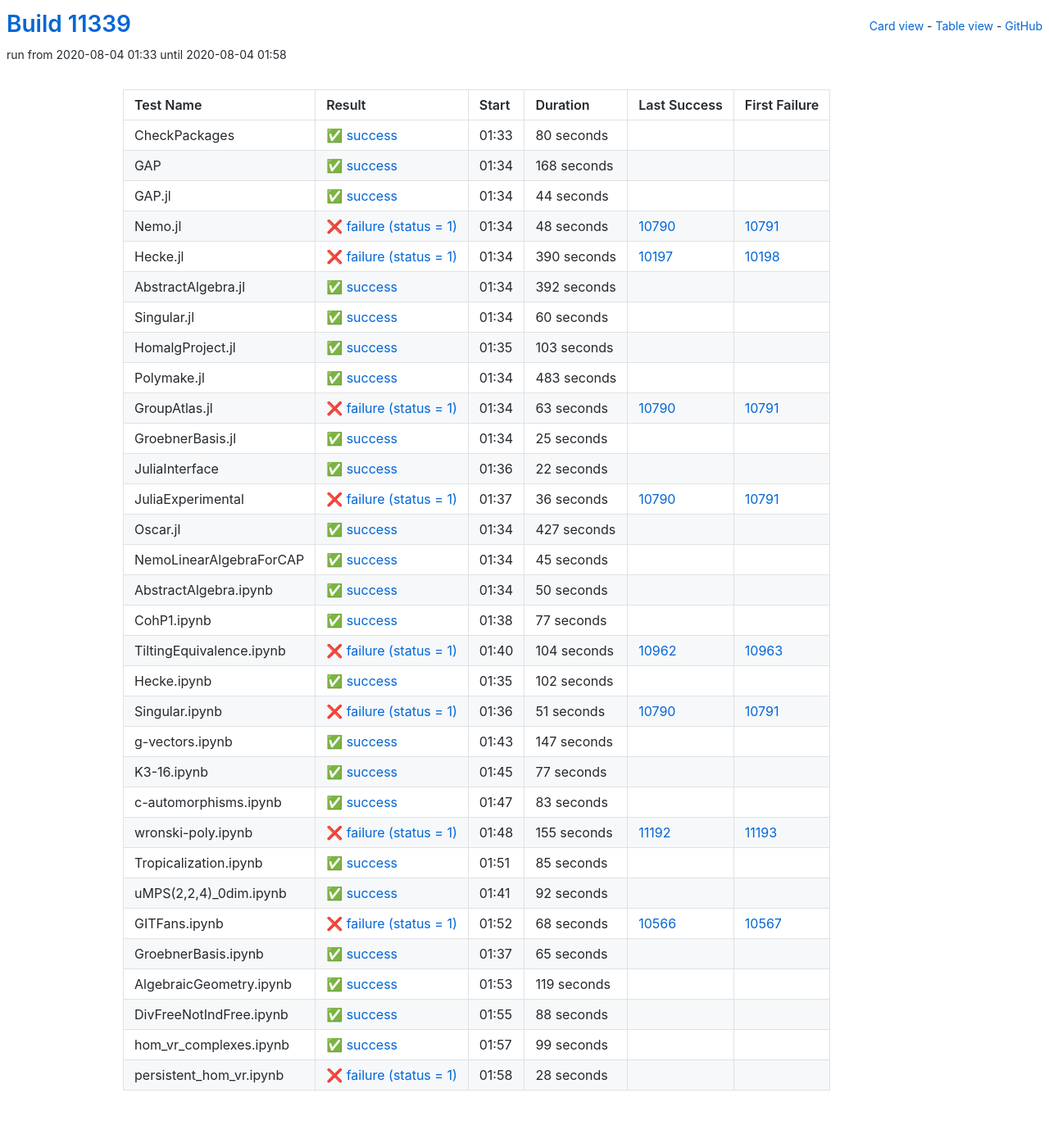
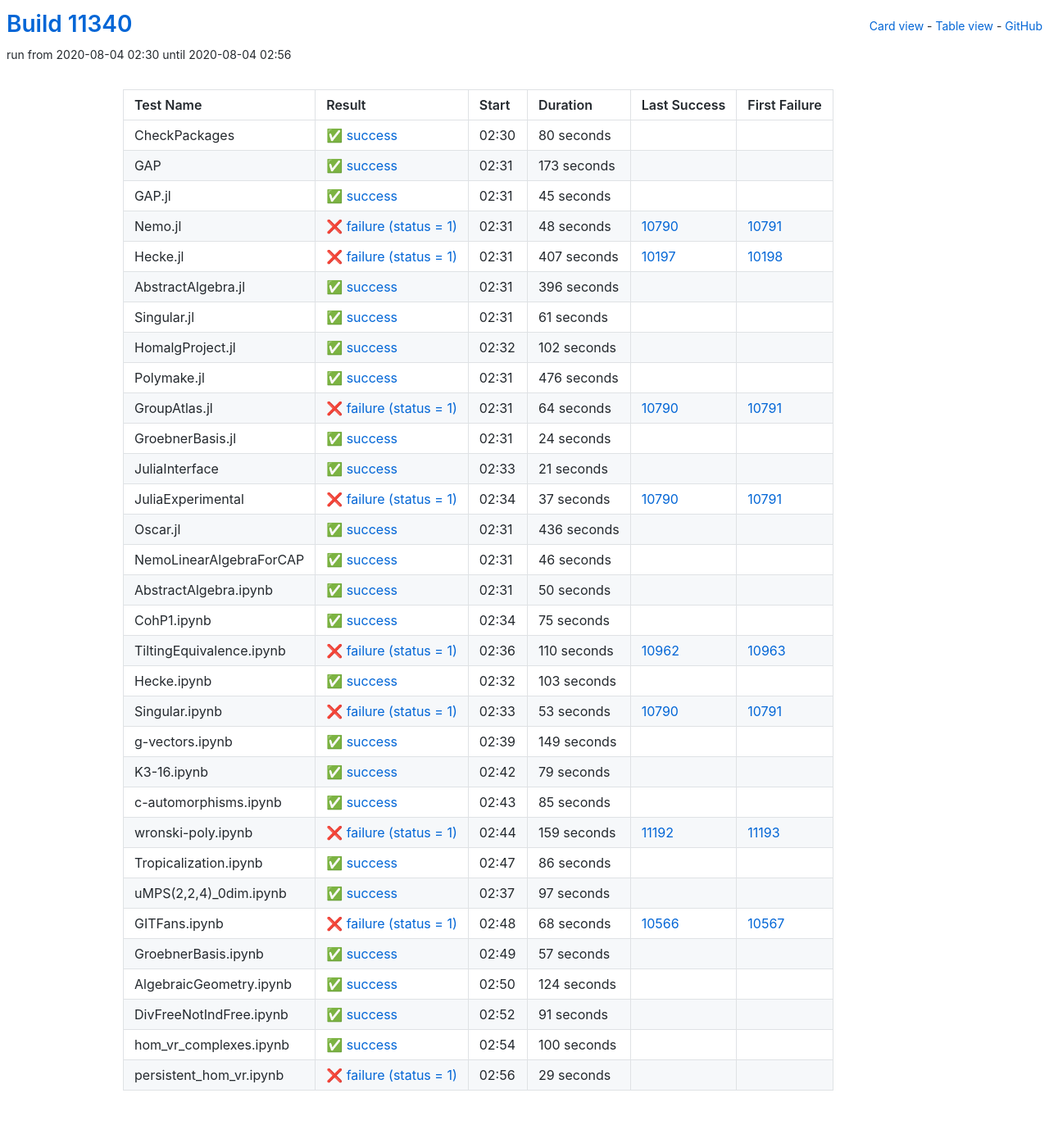
Before and after one commit to oscar-system/oscar-ci-status, a Jekyll site: the page built from table.html, in a window 1280 px wide. Shown: the whole page at 82% size. Built offline with Jekyll 4.4.1, drawn with Linux system fonts in a browser that asks for light colours.

Commit message:
Build #11340

```diff
--- a/_data/ci.yml
+++ b/_data/ci.yml
@@ -1,6 +1,6 @@
 ---
-build: 11339
-build_url: https://oscarci.mathematik.uni-kl.de/job/oscar/11339/
+build: 11340
+build_url: https://oscarci.mathematik.uni-kl.de/job/oscar/11340/
 job: oscar
 organization: oscar-system
 repo: oscar-ci-status
@@ -8,8 +8,8 @@
 tests:
 - name: CheckPackages
   id: checkpackages
-  log: https://oscarci.mathematik.uni-kl.de/job/oscar/11339/artifact/logs/build-11339/CheckPackages.log
-  start: 2020-08-04 01:33
+  log: https://oscarci.mathematik.uni-kl.de/job/oscar/11340/artifact/logs/build-11340/CheckPackages.log
+  start: 2020-08-04 02:30
   success: true
   exitcode: 0
   status: success
@@ -20,32 +20,32 @@
   first_failure_url:
 - name: GAP
   id: gap
-  log: https://oscarci.mathematik.uni-kl.de/job/oscar/11339/artifact/logs/build-11339/GAP.log
-  start: 2020-08-04 01:34
+  log: https://oscarci.mathematik.uni-kl.de/job/oscar/11340/artifact/logs/build-11340/GAP.log
+  start: 2020-08-04 02:31
   success: true
   exitcode: 0
   status: success
-  duration: 168
+  duration: 173
   last_success: false
   last_success_url:
   first_failure: false
   first_failure_url:
 - name: GAP.jl
   id: gap-jl
-  log: https://oscarci.mathematik.uni-kl.de/job/oscar/11339/artifact/logs/build-11339/GAP.jl.log
-  start: 2020-08-04 01:34
+  log: https://oscarci.mathematik.uni-kl.de/job/oscar/11340/artifact/logs/build-11340/GAP.jl.log
+  start: 2020-08-04 02:31
   success: true
   exitcode: 0
   status: success
-  duration: 44
+  duration: 45
   last_success: false
   last_success_url:
   first_failure: false
   first_failure_url:
 - name: Nemo.jl
   id: nemo-jl
-  log: https://oscarci.mathematik.uni-kl.de/job/oscar/11339/artifact/logs/build-11339/Nemo.jl.log
-  start: 2020-08-04 01:34
+  log: https://oscarci.mathematik.uni-kl.de/job/oscar/11340/artifact/logs/build-11340/Nemo.jl.log
+  start: 2020-08-04 02:31
   success: false
   exitcode: 1
   status: failure
@@ -56,140 +56,140 @@
   first_failure_url: https://oscarci.mathematik.uni-kl.de/job/oscar/10791/
 - name: Hecke.jl
   id: hecke-jl
-  log: https://oscarci.mathematik.uni-kl.de/job/oscar/11339/artifact/logs/build-11339/Hecke.jl.log
-  start: 2020-08-04 01:34
+  log: https://oscarci.mathematik.uni-kl.de/job/oscar/11340/artifact/logs/build-11340/Hecke.jl.log
+  start: 2020-08-04 02:31
   success: false
   exitcode: 1
   status: failure
-  duration: 390
+  duration: 407
   last_success: 10197
   last_success_url: https://oscarci.mathematik.uni-kl.de/job/oscar/10197/
   first_failure: 10198
   first_failure_url: https://oscarci.mathematik.uni-kl.de/job/oscar/10198/
 - name: AbstractAlgebra.jl
   id: abstractalgebra-jl
-  log: https://oscarci.mathematik.uni-kl.de/job/oscar/11339/artifact/logs/build-11339/AbstractAlgebra.jl.log
-  start: 2020-08-04 01:34
+  log: https://oscarci.mathematik.uni-kl.de/job/oscar/11340/artifact/logs/build-11340/AbstractAlgebra.jl.log
+  start: 2020-08-04 02:31
   success: true
   exitcode: 0
   status: success
-  duration: 392
+  duration: 396
   last_success: false
   last_success_url:
   first_failure: false
   first_failure_url:
 - name: Singular.jl
   id: singular-jl
-  log: https://oscarci.mathematik.uni-kl.de/job/oscar/11339/artifact/logs/build-11339/Singular.jl.log
-  start: 2020-08-04 01:34
+  log: https://oscarci.mathematik.uni-kl.de/job/oscar/11340/artifact/logs/build-11340/Singular.jl.log
+  start: 2020-08-04 02:31
   success: true
   exitcode: 0
   status: success
-  duration: 60
+  duration: 61
   last_success: false
   last_success_url:
   first_failure: false
   first_failure_url:
 - name: HomalgProject.jl
   id: homalgproject-jl
-  log: https://oscarci.mathematik.uni-kl.de/job/oscar/11339/artifact/logs/build-11339/HomalgProject.jl.log
-  start: 2020-08-04 01:35
+  log: https://oscarci.mathematik.uni-kl.de/job/oscar/11340/artifact/logs/build-11340/HomalgProject.jl.log
+  start: 2020-08-04 02:32
   success: true
   exitcode: 0
   status: success
-  duration: 103
+  duration: 102
   last_success: false
   last_success_url:
   first_failure: false
   first_failure_url:
 - name: Polymake.jl
   id: polymake-jl
-  log: https://oscarci.mathematik.uni-kl.de/job/oscar/11339/artifact/logs/build-11339/Polymake.jl.log
-  start: 2020-08-04 01:34
+  log: https://oscarci.mathematik.uni-kl.de/job/oscar/11340/artifact/logs/build-11340/Polymake.jl.log
+  start: 2020-08-04 02:31
   success: true
   exitcode: 0
   status: success
-  duration: 483
+  duration: 476
   last_success: false
   last_success_url:
   first_failure: false
   first_failure_url:
 - name: GroupAtlas.jl
   id: groupatlas-jl
-  log: https://oscarci.mathematik.uni-kl.de/job/oscar/11339/artifact/logs/build-11339/GroupAtlas.jl.log
-  start: 2020-08-04 01:34
+  log: https://oscarci.mathematik.uni-kl.de/job/oscar/11340/artifact/logs/build-11340/GroupAtlas.jl.log
+  start: 2020-08-04 02:31
   success: false
   exitcode: 1
   status: failure
-  duration: 63
+  duration: 64
   last_success: 10790
   last_success_url: https://oscarci.mathematik.uni-kl.de/job/oscar/10790/
   first_failure: 10791
   first_failure_url: https://oscarci.mathematik.uni-kl.de/job/oscar/10791/
 - name: GroebnerBasis.jl
   id: groebnerbasis-jl
-  log: https://oscarci.mathematik.uni-kl.de/job/oscar/11339/artifact/logs/build-11339/GroebnerBasis.jl.log
-  start: 2020-08-04 01:34
+  log: https://oscarci.mathematik.uni-kl.de/job/oscar/11340/artifact/logs/build-11340/GroebnerBasis.jl.log
+  start: 2020-08-04 02:31
   success: true
   exitcode: 0
   status: success
-  duration: 25
+  duration: 24
   last_success: false
   last_success_url:
   first_failure: false
   first_failure_url:
 - name: JuliaInterface
   id: juliainterface
-  log: https://oscarci.mathematik.uni-kl.de/job/oscar/11339/artifact/logs/build-11339/JuliaInterface.log
-  start: 2020-08-04 01:36
+  log: https://oscarci.mathematik.uni-kl.de/job/oscar/11340/artifact/logs/build-11340/JuliaInterface.log
+  start: 2020-08-04 02:33
   success: true
   exitcode: 0
   status: success
-  duration: 22
+  duration: 21
   last_success: false
   last_success_url:
   first_failure: false
   first_failure_url:
 - name: JuliaExperimental
   id: juliaexperimental
-  log: https://oscarci.mathematik.uni-kl.de/job/oscar/11339/artifact/logs/build-11339/JuliaExperimental.log
-  start: 2020-08-04 01:37
+  log: https://oscarci.mathematik.uni-kl.de/job/oscar/11340/artifact/logs/build-11340/JuliaExperimental.log
+  start: 2020-08-04 02:34
   success: false
   exitcode: 1
   status: failure
-  duration: 36
+  duration: 37
   last_success: 10790
   last_success_url: https://oscarci.mathematik.uni-kl.de/job/oscar/10790/
   first_failure: 10791
   first_failure_url: https://oscarci.mathematik.uni-kl.de/job/oscar/10791/
 - name: Oscar.jl
   id: oscar-jl
-  log: https://oscarci.mathematik.uni-kl.de/job/oscar/11339/artifact/logs/build-11339/Oscar.jl.log
-  start: 2020-08-04 01:34
+  log: https://oscarci.mathematik.uni-kl.de/job/oscar/11340/artifact/logs/build-11340/Oscar.jl.log
+  start: 2020-08-04 02:31
   success: true
   exitcode: 0
   status: success
-  duration: 427
+  duration: 436
   last_success: false
   last_success_url:
   first_failure: false
   first_failure_url:
 - name: NemoLinearAlgebraForCAP
   id: nemolinearalgebraforcap
-  log: https://oscarci.mathematik.uni-kl.de/job/oscar/11339/artifact/logs/build-11339/NemoLinearAlgebraForCAP.log
-  start: 2020-08-04 01:34
+  log: https://oscarci.mathematik.uni-kl.de/job/oscar/11340/artifact/logs/build-11340/NemoLinearAlgebraForCAP.log
+  start: 2020-08-04 02:31
   success: true
   exitcode: 0
   status: success
-  duration: 45
+  duration: 46
   last_success: false
   last_success_url:
   first_failure: false
   first_failure_url:
 - name: AbstractAlgebra.ipynb
   id: abstractalgebra-ipynb
-  log: https://oscarci.mathematik.uni-kl.de/job/oscar/11339/artifact/logs/build-11339/AbstractAlgebra.ipynb.log
-  start: 2020-08-04 01:34
+  log: https://oscarci.mathematik.uni-kl.de/job/oscar/11340/artifact/logs/build-11340/AbstractAlgebra.ipynb.log
+  start: 2020-08-04 02:31
   success: true
   exitcode: 0
   status: success
@@ -200,104 +200,80 @@
   first_failure_url:
 - name: CohP1.ipynb
   id: cohp1-ipynb
-  log: https://oscarci.mathematik.uni-kl.de/job/oscar/11339/artifact/logs/build-11339/CohP1.ipynb.log
-  start: 2020-08-04 01:38
+  log: https://oscarci.mathematik.uni-kl.de/job/oscar/11340/artifact/logs/build-11340/CohP1.ipynb.log
+  start: 2020-08-04 02:34
   success: true
   exitcode: 0
   status: success
-  duration: 77
+  duration: 75
   last_success: false
   last_success_url:
   first_failure: false
   first_failure_url:
 - name: TiltingEquivalence.ipynb
   id: tiltingequivalence-ipynb
-  log: https://oscarci.mathematik.uni-kl.de/job/oscar/11339/artifact/logs/build-11339/TiltingEquivalence.ipynb.log
-  start: 2020-08-04 01:40
+  log: https://oscarci.mathematik.uni-kl.de/job/oscar/11340/artifact/logs/build-11340/TiltingEquivalence.ipynb.log
+  start: 2020-08-04 02:36
   success: false
   exitcode: 1
   status: failure
-  duration: 104
+  duration: 110
   last_success: 10962
   last_success_url: https://oscarci.mathematik.uni-kl.de/job/oscar/10962/
   first_failure: 10963
   first_failure_url: https://oscarci.mathematik.uni-kl.de/job/oscar/10963/
 - name: Hecke.ipynb
   id: hecke-ipynb
-  log: https://oscarci.mathematik.uni-kl.de/job/oscar/11339/artifact/logs/build-11339/Hecke.ipynb.log
-  start: 2020-08-04 01:35
+  log: https://oscarci.mathematik.uni-kl.de/job/oscar/11340/artifact/logs/build-11340/Hecke.ipynb.log
+  start: 2020-08-04 02:32
   success: true
   exitcode: 0
   status: success
-  duration: 102
+  duration: 103
   last_success: false
   last_success_url:
   first_failure: false
   first_failure_url:
 - name: Singular.ipynb
   id: singular-ipynb
-  log: https://oscarci.mathematik.uni-kl.de/job/oscar/11339/artifact/logs/build-11339/Singular.ipynb.log
-  start: 2020-08-04 01:36
+  log: https://oscarci.mathematik.uni-kl.de/job/oscar/11340/artifact/logs/build-11340/Singular.ipynb.log
+  start: 2020-08-04 02:33
   success: false
   exitcode: 1
   status: failure
-  duration: 51
+  duration: 53
   last_success: 10790
   last_success_url: https://oscarci.mathematik.uni-kl.de/job/oscar/10790/
   first_failure: 10791
   first_failure_url: https://oscarci.mathematik.uni-kl.de/job/oscar/10791/
 - name: g-vectors.ipynb
   id: g-vectors-ipynb
-  log: https://oscarci.mathematik.uni-kl.de/job/oscar/11339/artifact/logs/build-11339/g-vectors.ipynb.log
-  start: 2020-08-04 01:43
+  log: https://oscarci.mathematik.uni-kl.de/job/oscar/11340/artifact/logs/build-11340/g-vectors.ipynb.log
+  start: 2020-08-04 02:39
   success: true
   exitcode: 0
   status: success
-  duration: 147
+  duration: 149
   last_success: false
   last_success_url:
   first_failure: false
   first_failure_url:
 - name: K3-16.ipynb
   id: k3-16-ipynb
-  log: https://oscarci.mathematik.uni-kl.de/job/oscar/11339/artifact/logs/build-11339/K3-16.ipynb.log
-  start: 2020-08-04 01:45
+  log: https://oscarci.mathematik.uni-kl.de/job/oscar/11340/artifact/logs/build-11340/K3-16.ipynb.log
+  start: 2020-08-04 02:42
   success: true
   exitcode: 0
   status: success
-  duration: 77
+  duration: 79
   last_success: false
   last_success_url:
   first_failure: false
   first_failure_url:
 - name: c-automorphisms.ipynb
   id: c-automorphisms-ipynb
-  log: https://oscarci.mathematik.uni-kl.de/job/oscar/11339/artifact/logs/build-11339/c-automorphisms.ipynb.log
-  start: 2020-08-04 01:47
-  success: true
-  exitcode: 0
-  status: success
-  duration: 83
-  last_success: false
-  last_success_url:
-  first_failure: false
-  first_failure_url:
-- name: wronski-poly.ipynb
-  id: wronski-poly-ipynb
-  log: https://oscarci.mathematik.uni-kl.de/job/oscar/11339/artifact/logs/build-11339/wronski-poly.ipynb.log
-  start: 2020-08-04 01:48
-  success: false
-  exitcode: 1
-  status: failure
-  duration: 155
-  last_success: 11192
-  last_success_url: https://oscarci.mathematik.uni-kl.de/job/oscar/11192/
-  first_failure: 11193
-  first_failure_url: https://oscarci.mathematik.uni-kl.de/job/oscar/11193/
-- name: Tropicalization.ipynb
-  id: tropicalization-ipynb
-  log: https://oscarci.mathematik.uni-kl.de/job/oscar/11339/artifact/logs/build-11339/Tropicalization.ipynb.log
-  start: 2020-08-04 01:51
+  log: https://oscarci.mathematik.uni-kl.de/job/oscar/11340/artifact/logs/build-11340/c-automorphisms.ipynb.log
+  start: 2020-08-04 02:43
   success: true
   exitcode: 0
   status: success
@@ -306,22 +282,46 @@
   last_success_url:
   first_failure: false
   first_failure_url:
-- name: uMPS(2,2,4)_0dim.ipynb
-  id: umps-2-2-4-0dim-ipynb
-  log: https://oscarci.mathematik.uni-kl.de/job/oscar/11339/artifact/logs/build-11339/uMPS-2-2-4-_0dim.ipynb.log
-  start: 2020-08-04 01:41
+- name: wronski-poly.ipynb
+  id: wronski-poly-ipynb
+  log: https://oscarci.mathematik.uni-kl.de/job/oscar/11340/artifact/logs/build-11340/wronski-poly.ipynb.log
+  start: 2020-08-04 02:44
+  success: false
+  exitcode: 1
+  status: failure
+  duration: 159
+  last_success: 11192
+  last_success_url: https://oscarci.mathematik.uni-kl.de/job/oscar/11192/
+  first_failure: 11193
+  first_failure_url: https://oscarci.mathematik.uni-kl.de/job/oscar/11193/
+- name: Tropicalization.ipynb
+  id: tropicalization-ipynb
+  log: https://oscarci.mathematik.uni-kl.de/job/oscar/11340/artifact/logs/build-11340/Tropicalization.ipynb.log
+  start: 2020-08-04 02:47
   success: true
   exitcode: 0
   status: success
-  duration: 92
+  duration: 86
+  last_success: false
+  last_success_url:
+  first_failure: false
+  first_failure_url:
+- name: uMPS(2,2,4)_0dim.ipynb
+  id: umps-2-2-4-0dim-ipynb
+  log: https://oscarci.mathematik.uni-kl.de/job/oscar/11340/artifact/logs/build-11340/uMPS-2-2-4-_0dim.ipynb.log
+  start: 2020-08-04 02:37
+  success: true
+  exitcode: 0
+  status: success
+  duration: 97
   last_success: false
   last_success_url:
   first_failure: false
   first_failure_url:
 - name: GITFans.ipynb
   id: gitfans-ipynb
-  log: https://oscarci.mathematik.uni-kl.de/job/oscar/11339/artifact/logs/build-11339/GITFans.ipynb.log
-  start: 2020-08-04 01:52
+  log: https://oscarci.mathematik.uni-kl.de/job/oscar/11340/artifact/logs/build-11340/GITFans.ipynb.log
+  start: 2020-08-04 02:48
   success: false
   exitcode: 1
   status: failure
@@ -332,60 +332,60 @@
   first_failure_url: https://oscarci.mathematik.uni-kl.de/job/oscar/10567/
 - name: GroebnerBasis.ipynb
   id: groebnerbasis-ipynb
-  log: https://oscarci.mathematik.uni-kl.de/job/oscar/11339/artifact/logs/build-11339/GroebnerBasis.ipynb.log
-  start: 2020-08-04 01:37
+  log: https://oscarci.mathematik.uni-kl.de/job/oscar/11340/artifact/logs/build-11340/GroebnerBasis.ipynb.log
+  start: 2020-08-04 02:49
   success: true
   exitcode: 0
   status: success
-  duration: 65
+  duration: 57
   last_success: false
   last_success_url:
   first_failure: false
   first_failure_url:
 - name: AlgebraicGeometry.ipynb
   id: algebraicgeometry-ipynb
-  log: https://oscarci.mathematik.uni-kl.de/job/oscar/11339/artifact/logs/build-11339/AlgebraicGeometry.ipynb.log
-  start: 2020-08-04 01:53
+  log: https://oscarci.mathematik.uni-kl.de/job/oscar/11340/artifact/logs/build-11340/AlgebraicGeometry.ipynb.log
+  start: 2020-08-04 02:50
   success: true
   exitcode: 0
   status: success
-  duration: 119
+  duration: 124
   last_success: false
   last_success_url:
   first_failure: false
   first_failure_url:
 - name: DivFreeNotIndFree.ipynb
   id: divfreenotindfree-ipynb
-  log: https://oscarci.mathematik.uni-kl.de/job/oscar/11339/artifact/logs/build-11339/DivFreeNotIndFree.ipynb.log
-  start: 2020-08-04 01:55
+  log: https://oscarci.mathematik.uni-kl.de/job/oscar/11340/artifact/logs/build-11340/DivFreeNotIndFree.ipynb.log
+  start: 2020-08-04 02:52
   success: true
   exitcode: 0
   status: success
-  duration: 88
+  duration: 91
   last_success: false
   last_success_url:
   first_failure: false
   first_failure_url:
 - name: hom_vr_complexes.ipynb
   id: hom-vr-complexes-ipynb
-  log: https://oscarci.mathematik.uni-kl.de/job/oscar/11339/artifact/logs/build-11339/hom_vr_complexes.ipynb.log
-  start: 2020-08-04 01:57
+  log: https://oscarci.mathematik.uni-kl.de/job/oscar/11340/artifact/logs/build-11340/hom_vr_complexes.ipynb.log
+  start: 2020-08-04 02:54
   success: true
   exitcode: 0
   status: success
-  duration: 99
+  duration: 100
   last_success: false
   last_success_url:
   first_failure: false
   first_failure_url:
 - name: persistent_hom_vr.ipynb
   id: persistent-hom-vr-ipynb
-  log: https://oscarci.mathematik.uni-kl.de/job/oscar/11339/artifact/logs/build-11339/persistent_hom_vr.ipynb.log
-  start: 2020-08-04 01:58
+  log: https://oscarci.mathematik.uni-kl.de/job/oscar/11340/artifact/logs/build-11340/persistent_hom_vr.ipynb.log
+  start: 2020-08-04 02:56
   success: false
   exitcode: 1
   status: failure
-  duration: 28
+  duration: 29
   last_success: false
   last_success_url:
   first_failure: false
```
Also changed, not shown: README.md.
